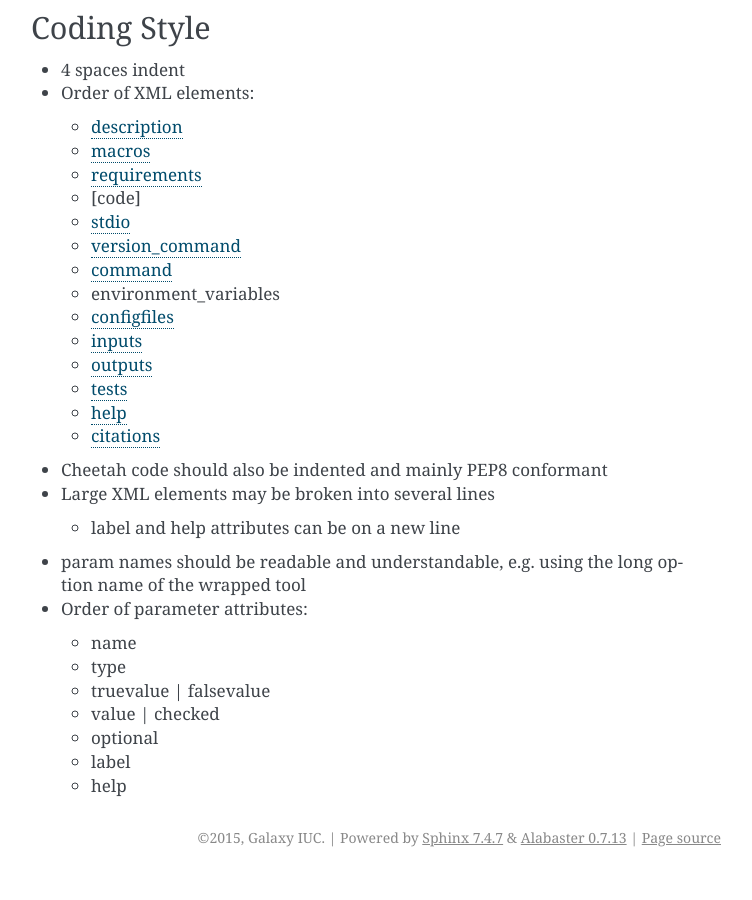
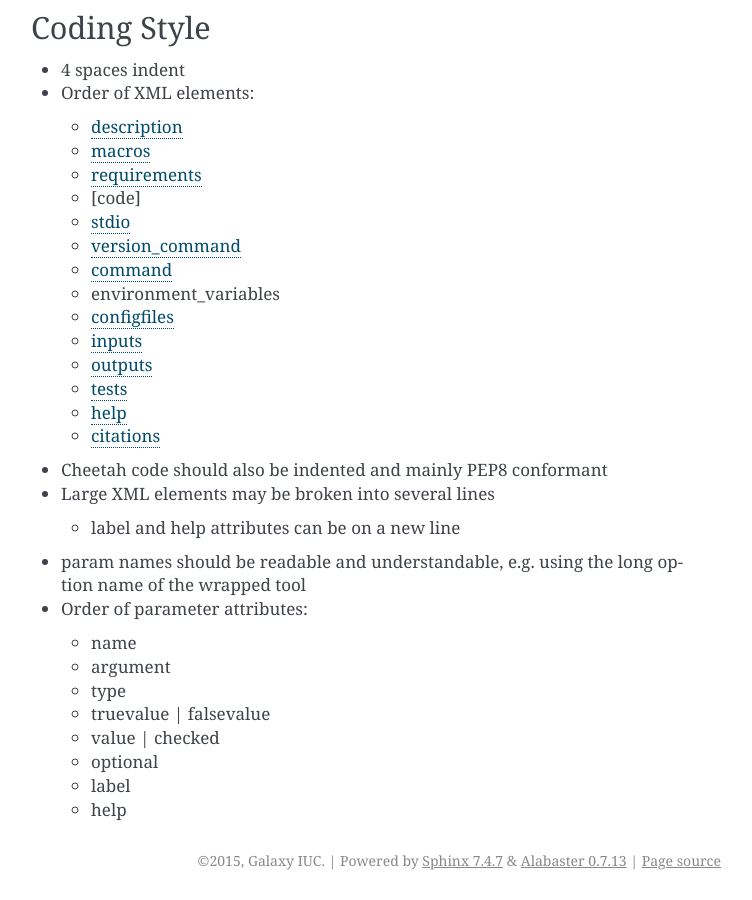
Before and after one commit to galaxy-iuc/standards, a Sphinx documentation site: the page built from docs/best_practices/tool_xml.rst, in a window 1280 px wide and 900 px high, scrolled down 4765 px. Shown: the whole window, without its empty margins (389-1141 px from the left). Built offline with Sphinx 7.4.7, drawn with Linux system fonts in a browser that asks for light colours; before the commit the page ends 5642 px from its top, so only the background shows below that.

Commit message:
Add `argument` to the suggested param attribute order
If `name` attribute is not present, it is derived from `argument`,
so it makes sense to have them both at the start.

```diff
--- a/docs/best_practices/tool_xml.rst
+++ b/docs/best_practices/tool_xml.rst
@@ -258,13 +258,14 @@ Coding Style
 * param names should be readable and understandable, e.g. using the long option name of the wrapped tool
 * Order of parameter attributes:
 
-  *  name
-  *  type
-  *  truevalue | falsevalue
-  *  value | checked
-  *  optional
-  *  label
-  *  help
+  * name
+  * argument
+  * type
+  * truevalue | falsevalue
+  * value | checked
+  * optional
+  * label
+  * help
 
 .. _description: https://docs.galaxyproject.org/en/latest/dev/schema.html#tool-description
 .. _macros: https://docs.galaxyproject.org/en/latest/dev/schema.html#tool-macros
```
